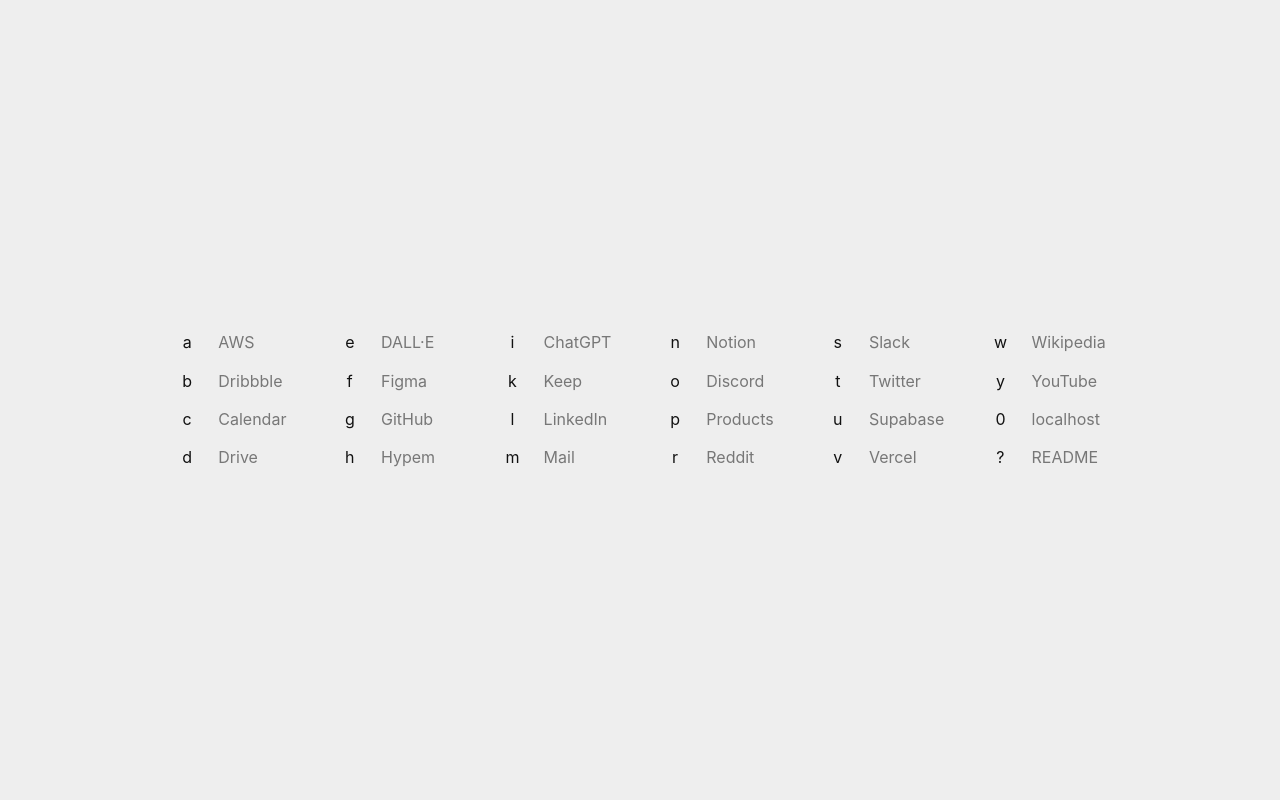
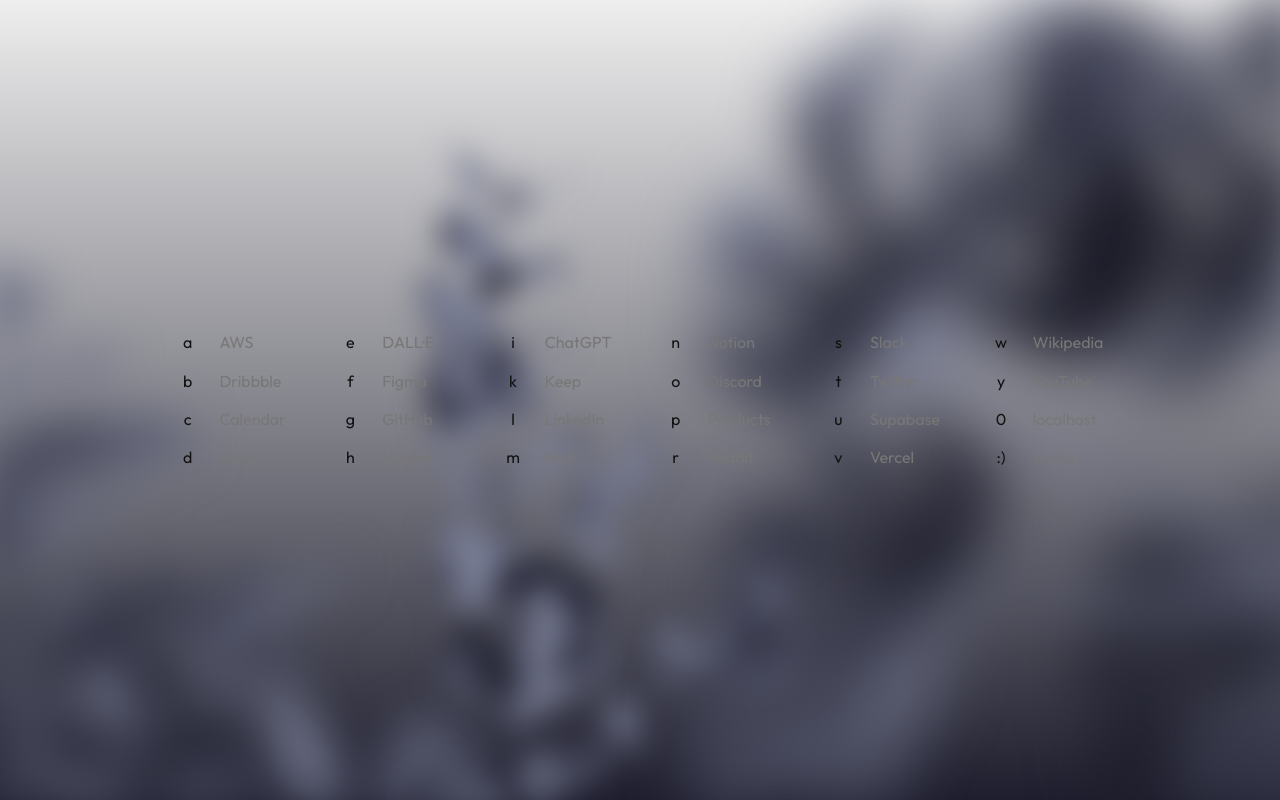
Before and after one commit to vuxnq/tilde, a plain HTML site: page index.html in a window 1280 px wide. Drawn offline with Linux system fonts and the light colour scheme.

Commit message:
parallax background, font

```diff
--- a/index.html
+++ b/index.html
@@ -4,8 +4,26 @@
 <meta name="robots" content="noindex" />
 <meta name="viewport" content="width=device-width, initial-scale=1" />
 
+<link rel="apple-touch-icon" sizes="180x180" href="/assets/favicon/apple-touch-icon.png">
+<link rel="icon" type="image/png" sizes="32x32" href="/assets/favicon/favicon-32x32.png">
+<link rel="icon" type="image/png" sizes="16x16" href="/assets/favicon/favicon-16x16.png">
+<link rel="manifest" href="/assets/favicon/site.webmanifest">
+
 <title>~</title>
 <script>
+  // mouse parallax
+  document.addEventListener("mousemove", function (event) {
+    if (/Android|BlackBerry|iPhone|iPad|iPod|webOS/i.test(navigator.userAgent) === false) {
+      this.getElementById("background").querySelectorAll('img').forEach(layer => {
+        const speed = layer.getAttribute("speed")
+        const x = (window.innerWidth - event.clientX * speed) / 100
+        const y = (window.innerHeight - event.clientY * speed) / 100
+
+        layer.style.transform = "translate(" + x + "px, " + y + "px)"
+      })
+    }
+  })
+
   const CONFIG = {
     commandPathDelimiter: '/',
     commandSearchDelimiter: ' ',
@@ -224,16 +242,22 @@
         url: 'http://localhost:3000',
       },
     ],
-    ['?', { name: 'README', url: 'https://github.com/xvvvyz/tilde' }],
+    [':)', { name: 'vuxnq', url: 'https://vuxnq.me' }],
   ]);
 </script>
 
 <style>
+  @font-face {
+    font-family: common;
+    src: url(assets/font/Outfit.ttf);
+  }
+
   :root {
     --color-background: #11111b;
+    --color-background-light: #1e1e2e;
     --color-text-subtle: #a6adc8;
     --color-text: #cdd6f4;
-    --font-family: -apple-system, BlinkMacSystemFont, Helvetica Neue, Helvetica,
+    --font-family: common, -apple-system, BlinkMacSystemFont, Helvetica Neue, Helvetica,
       Ubuntu, Roboto, Noto, Segoe UI, Arial, sans-serif;
     --font-size-1: 1rem;
     --font-size-2: 3rem;
@@ -256,7 +280,7 @@
   }
 
   html {
-    background-color: var(--color-background);
+    background: linear-gradient(var(--color-background), var(--color-background-light));
     color: var(--color-text);
     font-family: var(--font-family);
     font-size: var(--font-size-base);
@@ -265,6 +289,39 @@
 
   body {
     margin: 0;
+  }
+
+  #background {
+    position: fixed;
+    height: 102vh;
+    width: 100vw;
+    z-index: -1;
+  }
+
+  #background img {
+    animation: background-load 0.8s ease;
+    position: absolute;
+    transition: 0.2s ease-out;
+    height: 100%;
+  }
+
+  #background :nth-child(1) {
+    animation-delay: 0.1s;
+    left: -1vw;
+    filter: blur(24px)
+  }
+
+  #background :nth-child(2) {
+    left: 0;
+    right: 0;
+    margin-inline: auto;
+    filter: blur(16px)
+  }
+
+  #background :nth-child(3) {
+    animation-delay: 0.2s;
+    right: -2vw;
+    filter: blur(32px)
   }
 </style>
 
@@ -762,6 +819,11 @@
 </style>
 
 <main>
+  <div id="background">
+    <img speed="2" src="assets/background/plastic.webp">
+    <img speed="1" src="assets/background/curve.webp">
+    <img speed="3" src="assets/background/monstera.webp">
+  </div>
   <commands-component></commands-component>
   <search-component></search-component>
 </main>
```
